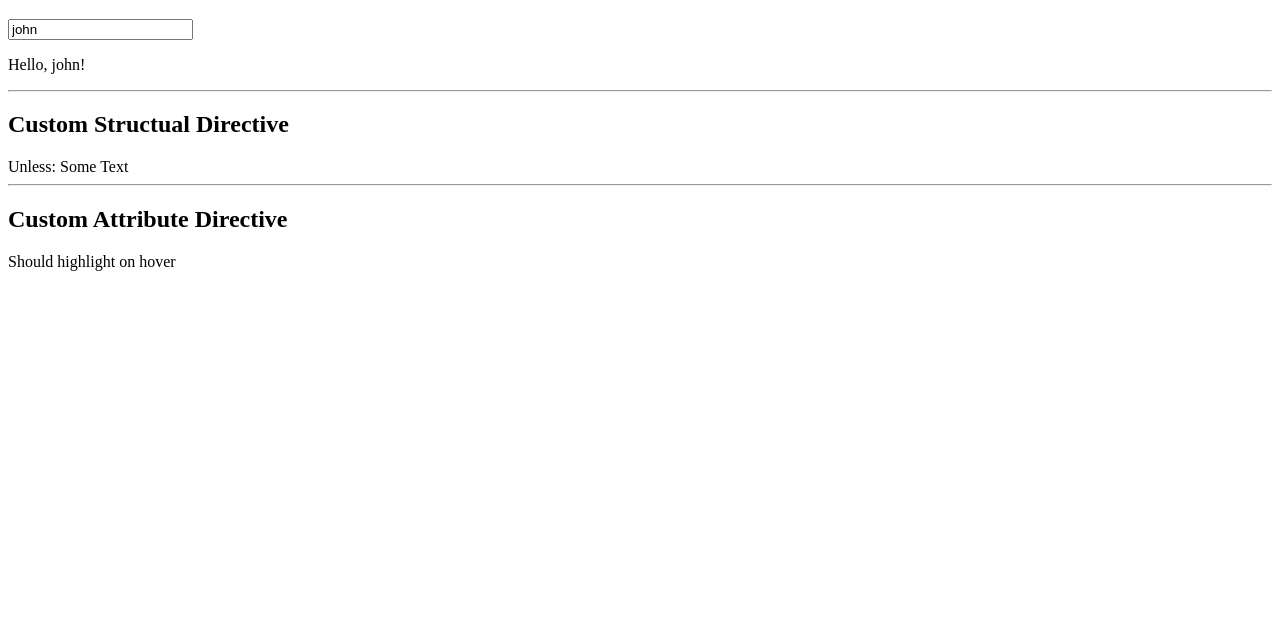
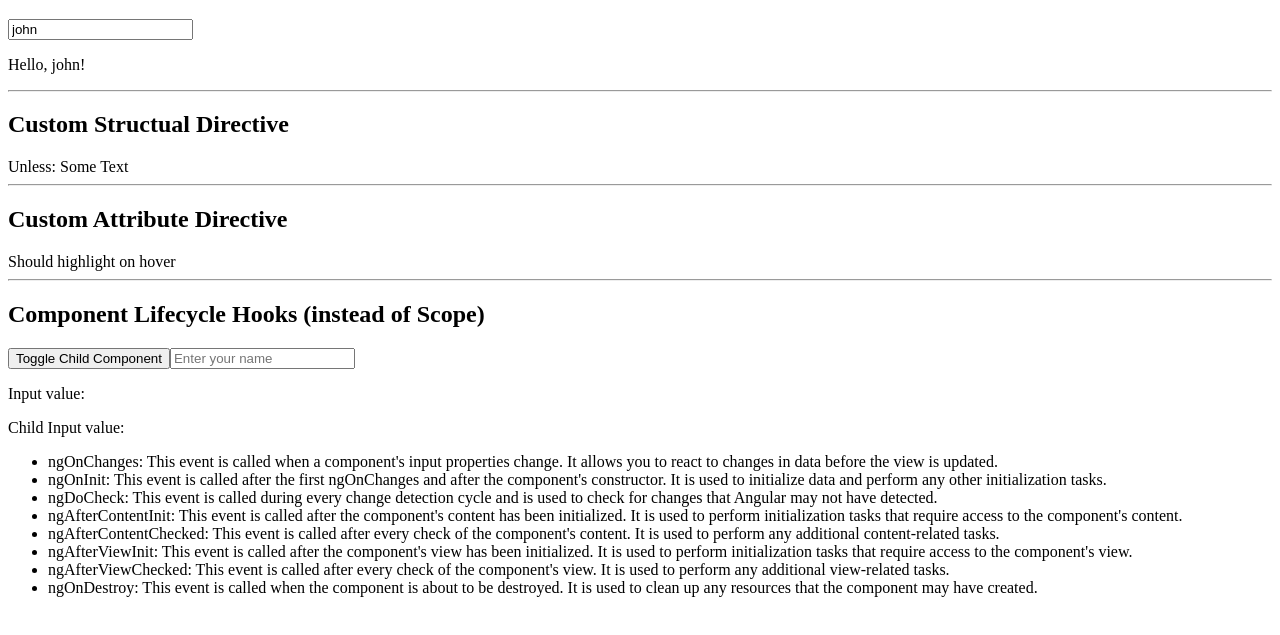
Before and after one commit to hijaz/Simplilearn_Ph2_Notes, an Angular app: page / in a window 1280 px wide. Shown: the part 1369-2004 px from the top of the page. Built offline with nearby package versions, Linux system fonts and the light colour scheme.

Commit message:
lifecycle hooks

```diff
--- a/src/app/app.component.html
+++ b/src/app/app.component.html
@@ -83,4 +83,54 @@
   <hr />
   <h2 appHighlight>Custom Attribute Directive</h2>
   <div appHighlight>Should highlight on hover</div>
+  <hr />
+  <h2>Component Lifecycle Hooks (instead of Scope)</h2>
+  <app-parent-lifecycle-demo></app-parent-lifecycle-demo>
+  <ul>
+    <li>
+      ngOnChanges: This event is called when a component's input properties
+      change. It allows you to react to changes in data before the view is
+      updated.
+    </li>
+
+    <li>
+      ngOnInit: This event is called after the first ngOnChanges and after the
+      component's constructor. It is used to initialize data and perform any
+      other initialization tasks.
+    </li>
+
+    <li>
+      ngDoCheck: This event is called during every change detection cycle and is
+      used to check for changes that Angular may not have detected.
+    </li>
+
+    <li>
+      ngAfterContentInit: This event is called after the component's content has
+      been initialized. It is used to perform initialization tasks that require
+      access to the component's content.
+    </li>
+
+    <li>
+      ngAfterContentChecked: This event is called after every check of the
+      component's content. It is used to perform any additional content-related
+      tasks.
+    </li>
+
+    <li>
+      ngAfterViewInit: This event is called after the component's view has been
+      initialized. It is used to perform initialization tasks that require
+      access to the component's view.
+    </li>
+
+    <li>
+      ngAfterViewChecked: This event is called after every check of the
+      component's view. It is used to perform any additional view-related tasks.
+    </li>
+
+    <li>
+      ngOnDestroy: This event is called when the component is about to be
+      destroyed. It is used to clean up any resources that the component may
+      have created.
+    </li>
+  </ul>
 </div>
--- a/src/app/app.module.ts
+++ b/src/app/app.module.ts
@@ -9,6 +9,8 @@ import { ParentComponent } from './components/parent/parent.component';
 import { ChildComponent } from './components/child/child.component';
 import { UnlessDirective } from './directives/unless.directive';
 import { HighlightDirective } from './directives/highlight.directive';
+import { LifecycleDemoParentComponent } from './components/parent-lifecycle-demo/parent-lifecycle-demo.component';
+import { LifecycleChildDemoComponent } from './components/lifecycle-demo/lifecycle-demo.component';
 
 @NgModule({
   declarations: [
@@ -18,6 +20,8 @@ import { HighlightDirective } from './directives/highlight.directive';
     ChildComponent,
     UnlessDirective,
     HighlightDirective,
+    LifecycleDemoParentComponent,
+    LifecycleChildDemoComponent,
   ],
   imports: [BrowserModule, AppRoutingModule, FormsModule],
   providers: [],
--- /dev/null
+++ b/src/app/components/lifecycle-demo/lifecycle-demo.component.html
@@ -0,0 +1 @@
+<p>lifecycle-demo works!</p>
--- /dev/null
+++ b/src/app/components/lifecycle-demo/lifecycle-demo.component.ts
@@ -0,0 +1,41 @@
+import { Component, Input, OnChanges, SimpleChanges } from '@angular/core';
+
+@Component({
+  selector: 'app-lifecycle-demo',
+  template: ` <p>Child Input value: {{ inputValue }}</p> `,
+})
+export class LifecycleChildDemoComponent implements OnChanges {
+  @Input() inputValue: string = '';
+
+  ngOnChanges(changes: SimpleChanges) {
+    console.log('LifecycleChildDemoComponent ngOnChanges', changes);
+  }
+
+  ngOnInit() {
+    console.log('LifecycleChildDemoComponent ngOnInit');
+  }
+
+  ngOnDestroy() {
+    console.log('LifecycleChildDemoComponent ngOnDestroy');
+  }
+
+  ngDoCheck() {
+    console.log('LifecycleChildDemoComponent ngDoCheck');
+  }
+
+  ngAfterContentInit() {
+    console.log('LifecycleChildDemoComponent ngAfterContentInit');
+  }
+
+  ngAfterContentChecked() {
+    console.log('LifecycleChildDemoComponent ngAfterContentChecked');
+  }
+
+  ngAfterViewInit() {
+    console.log('LifecycleChildDemoComponent ngAfterViewInit');
+  }
+
+  ngAfterViewChecked() {
+    console.log('LifecycleChildDemoComponent ngAfterViewChecked');
+  }
+}
--- /dev/null
+++ b/src/app/components/parent-lifecycle-demo/parent-lifecycle-demo.component.html
@@ -0,0 +1 @@
+<p>parent-lifecycle-demo works!</p>
--- /dev/null
+++ b/src/app/components/parent-lifecycle-demo/parent-lifecycle-demo.component.ts
@@ -0,0 +1,58 @@
+import { Component, Input, OnChanges, SimpleChanges } from '@angular/core';
+import { LifecycleChildDemoComponent } from '../lifecycle-demo/lifecycle-demo.component';
+
+@Component({
+  selector: 'app-parent-lifecycle-demo',
+  template: `
+    <button (click)="toggleChild()">Toggle Child Component</button>
+    <input [(ngModel)]="inputValue" placeholder="Enter your name" />
+    <p>Input value: {{ inputValue }}</p>
+    <app-lifecycle-demo
+      *ngIf="showChild"
+      [inputValue]="inputValue"
+      #child
+    ></app-lifecycle-demo>
+  `,
+})
+export class LifecycleDemoParentComponent implements OnChanges {
+  @Input() inputValue: string = '';
+  showChild = true;
+  child: LifecycleChildDemoComponent | undefined;
+
+  toggleChild() {
+    this.showChild = !this.showChild;
+  }
+
+  ngOnInit() {
+    console.log('ParentComponent ngOnInit');
+  }
+
+  ngOnChanges(changes: SimpleChanges) {
+    console.log('ParentComponent ngOnChanges', changes);
+  }
+
+  ngAfterViewInit() {
+    console.log('ParentComponent ngAfterViewInit');
+    // console.log('Child component:', this.child);
+  }
+
+  ngOnDestroy() {
+    console.log('ParentComponent ngOnDestroy');
+  }
+
+  ngDoCheck() {
+    console.log('ParentComponent ngDoCheck');
+  }
+
+  ngAfterContentInit() {
+    console.log('ParentComponent ngAfterContentInit');
+  }
+
+  ngAfterContentChecked() {
+    console.log('ParentComponent ngAfterContentChecked');
+  }
+
+  ngAfterViewChecked() {
+    console.log('ParentComponent ngAfterViewChecked');
+  }
+}
```
Also changed, not shown: src/app/components/lifecycle-demo/lifecycle-demo.component.css (added), src/app/components/parent-lifecycle-demo/parent-lifecycle-demo.component.css (added), 2 other files (tests, documents, lock files or other folders).
